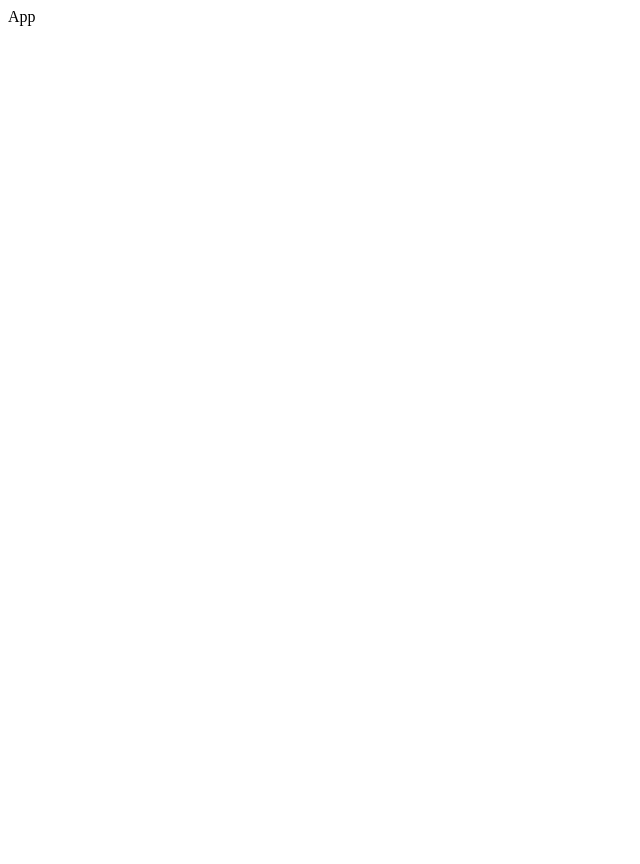
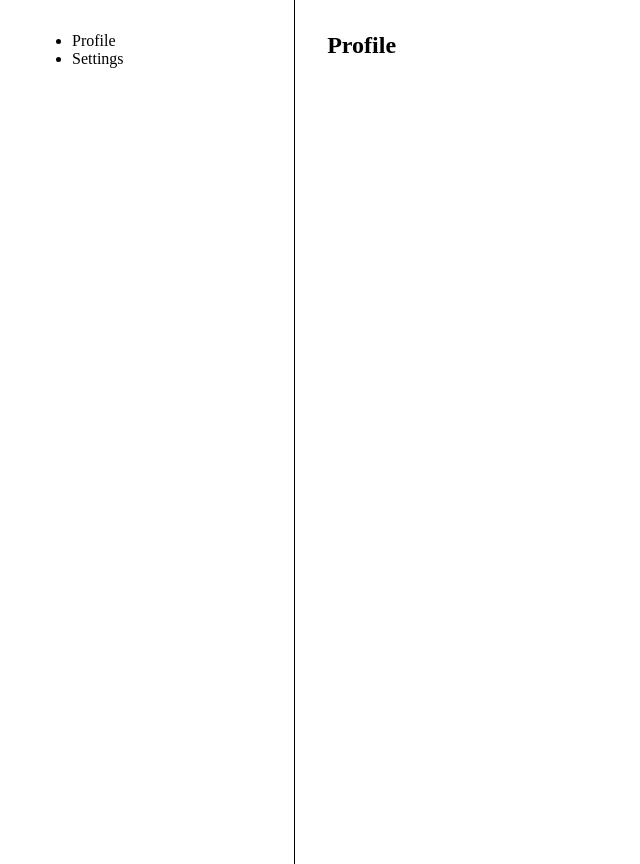
Before and after one commit to eduzgun/interior-client, a React (Vite) app: page /profile in a window 1280 px wide. Shown: the whole page, without its empty margins (0-640 px from the left). Before the commit the page ends 800 px from the top, so only its background shows below. Built offline with nearby package versions, Linux system fonts and the light colour scheme.

Commit message:
add profile and homepage

```diff
--- a/package.json
+++ b/package.json
@@ -11,7 +11,8 @@
   },
   "dependencies": {
     "react": "^18.2.0",
-    "react-dom": "^18.2.0"
+    "react-dom": "^18.2.0",
+    "react-router-dom": "^6.16.0"
   },
   "devDependencies": {
     "@types/react": "^18.2.15",
--- a/src/App.jsx
+++ b/src/App.jsx
@@ -1,8 +1,13 @@
 import React from 'react'
+import * as Pages from './pages';
+import {Routes, Route} from 'react-router-dom';
 
 const App = () => {
   return (
-    <div>App</div>
+    <Routes>
+      <Route path='/' element={<Pages.Homepage/>} />
+      <Route path='/profile' element={<Pages.ProfilePage/>} />
+    </Routes>
   )
 }
 
--- a/src/main.jsx
+++ b/src/main.jsx
@@ -1,10 +1,14 @@
 import React from 'react'
 import ReactDOM from 'react-dom/client'
 import App from './App.jsx'
+import {BrowserRouter as Router} from 'react-router-dom';
+
 
 
 ReactDOM.createRoot(document.getElementById('root')).render(
-  <React.StrictMode>
-    <App />
-  </React.StrictMode>,
+  <Router>
+    <React.StrictMode>
+      <App />
+    </React.StrictMode>
+  </Router>
 )
--- /dev/null
+++ b/src/pages/Homepage/index.jsx
@@ -0,0 +1,9 @@
+import React from 'react'
+
+const Homepage = () => {
+  return (
+    <div>Homepage</div>
+  )
+}
+
+export default Homepage
--- /dev/null
+++ b/src/pages/ProfilePage/index.jsx
@@ -0,0 +1,25 @@
+import React from 'react'
+import './profile.css'
+
+const Profile = () => {
+  return (
+    <>
+      {/* <div>Profile</div> */}
+      <div id='container'>
+        <div id="sidebar">
+          <ul>
+            <li>Profile</li>
+            <li>Settings</li>
+          </ul>
+        </div>
+        <div id="main-content">
+          <h2>Profile</h2>
+
+        </div>
+      </div>
+    </>
+
+  )
+}
+
+export default Profile
--- /dev/null
+++ b/src/pages/ProfilePage/profile.css
@@ -0,0 +1,20 @@
+* {
+    margin: 0;
+}
+#container {
+    display: flex;
+}
+
+#container div {
+    height: 100vh;
+    padding: 2rem;
+}
+
+#container #sidebar {
+    width: 20vw;
+    border-right: 1px solid black;
+}
+
+#container #main-content {
+    width: 80vw;
+}
--- /dev/null
+++ b/src/pages/index.jsx
@@ -0,0 +1,2 @@
+export {default as ProfilePage} from './ProfilePage'
+export { default as Homepage } from './Homepage'
```
Also changed, not shown: .eslintrc.cjs, 1 other file (tests, documents, lock files or other folders).
